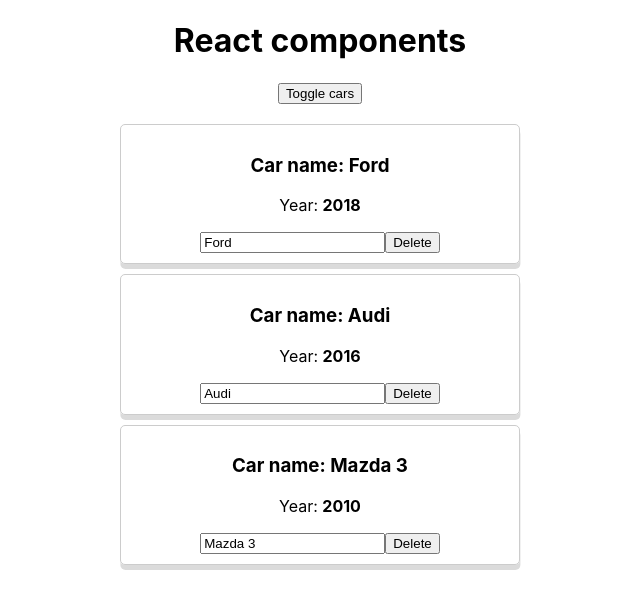
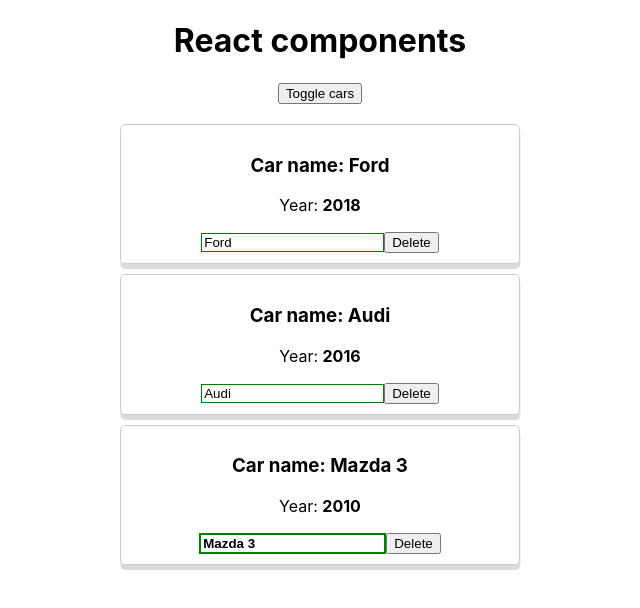
Before and after one commit to LyaFouks/React, a React (Create React App) app in the folder react-theory/: page / in a window 1280 px wide. Both pictures are taken after a click on the button "Toggle cars". Shown: the top 608 px of the page, without its empty margins (320-960 px from the left). Built offline with nearby package versions, Linux system fonts and the light colour scheme.

Commit message:
Dynamic classes

```diff
--- a/react-theory/src/Car/Car.css
+++ b/react-theory/src/Car/Car.css
@@ -5,3 +5,22 @@
     box-shadow: 0.4px 5px 0 rgba(0, 0, 0, .14);
     border-radius: 5px;
 }
+
+.input {}
+
+.input:active, input:focus {
+    outline: none ;
+}
+
+.input.green {
+    border: 1px solid green;
+}
+
+.input.red {
+    border: 1px solid red;
+}
+
+.input.bold {
+    border: 2px solid green;
+    font-weight: bold;
+}
--- a/react-theory/src/Car/Car.js
+++ b/react-theory/src/Car/Car.js
@@ -1,12 +1,32 @@
 import React from "react";
 import './Car.css'
 
-export default props => (
+export default props => {
+
+    const inputClasses= ['input']
+
+    if (props.name !== '') {
+        inputClasses.push('green')
+    } else {
+        inputClasses.push('red')
+    }
+
+    if (props.name.length > 4) {
+        inputClasses.push('bold')
+    }
+
+    return(
         <div className="Car">
             <h3>Car name: {props.name}</h3>
             <p>Year: <strong>{props.year}</strong></p>
-        <input type="text" onChange={props.onChangeName} value={props.name}/>
+            <input
+                type="text"
+                onChange={props.onChangeName}
+                value={props.name}
+                className={inputClasses.join(' ')}
+            />
             <button onClick={props.onDelete}>Delete</button>
 
         </div>
     )
+}
```
Lines whose indentation alone changed are shown as unchanged.
